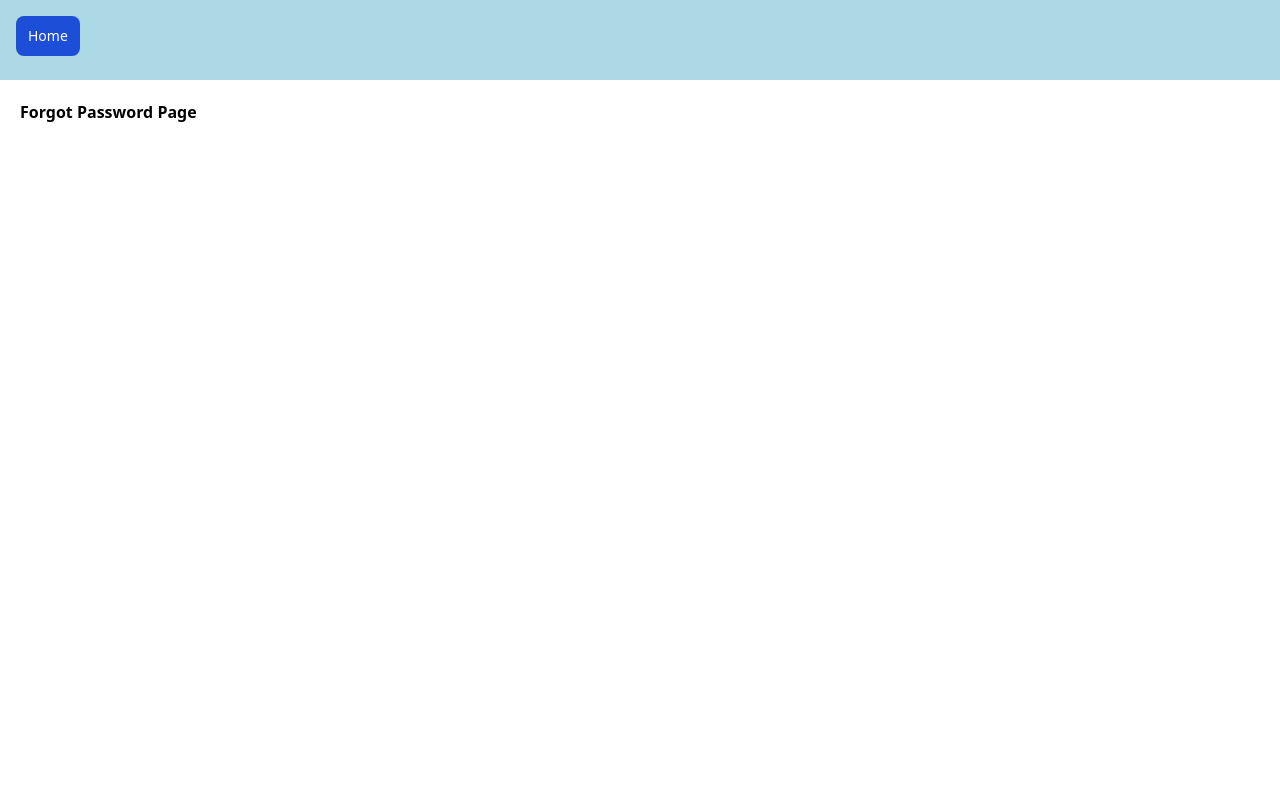
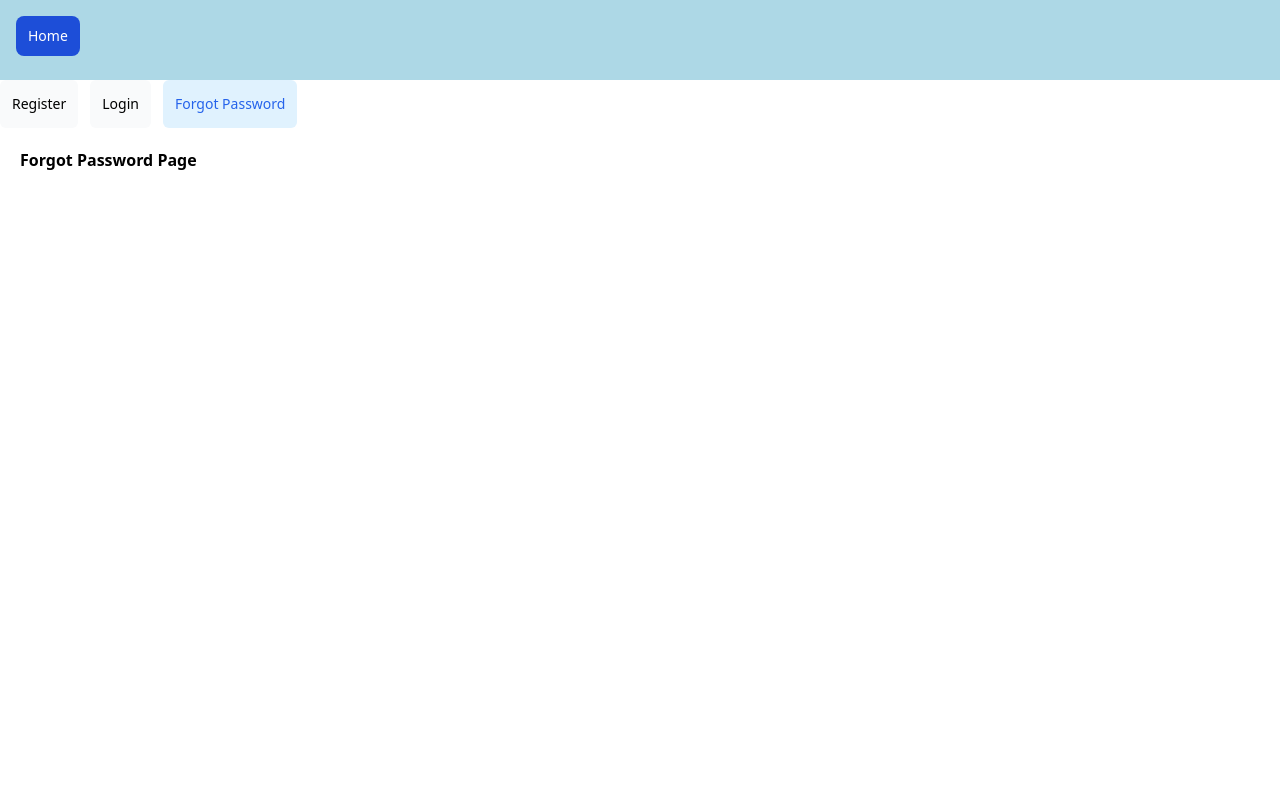
Before and after one commit to AndjDavis/nextjs-deeper-dive, a Next.js app: page /forgot-password in a window 1280 px wide. Shown: the top 800 px of the page. Built offline with nearby package versions, Linux system fonts and the light colour scheme.

Commit message:
created navlinks with active link highlighted

```diff
--- a/app/(auth)/forgot-password/page.tsx
+++ b/app/(auth)/forgot-password/page.tsx
@@ -1,7 +1,3 @@
 export default function Page() {
-	return (
-		<div className="h-screen flex flex-col gap-4 p-5">
-			<h1 className="font-bold">Forgot Password Page</h1>
-		</div>
-	);
+	return <h1 className="font-bold">Forgot Password Page</h1>;
 }
--- /dev/null
+++ b/app/(auth)/layout.tsx
@@ -0,0 +1,14 @@
+import NavLinks from "@/app/_ui/nav-links";
+
+export default function AuthLayout({
+	children,
+}: {
+	children: React.ReactNode;
+}) {
+	return (
+		<div>
+			<NavLinks />
+			<div className="h-screen flex flex-col gap-4 p-5">{children}</div>
+		</div>
+	);
+}
--- a/app/(auth)/login/page.tsx
+++ b/app/(auth)/login/page.tsx
@@ -1,7 +1,3 @@
 export default function Page() {
-	return (
-		<div className="h-screen flex flex-col gap-4 p-5">
-			<h1 className="font-bold">Login Page</h1>
-		</div>
-	);
-};
+	return <h1 className="font-bold">Login Page</h1>;
+}
--- a/app/(auth)/register/page.tsx
+++ b/app/(auth)/register/page.tsx
@@ -1,7 +1,3 @@
 export default function Page() {
-	return (
-		<div className="h-screen flex flex-col gap-4 p-5">
-			<h1 className="font-bold">Register Page</h1>
-		</div>
-	);
+	return <h1 className="font-bold">Register Page</h1>;
 }
--- /dev/null
+++ b/app/_ui/nav-links.tsx
@@ -0,0 +1,35 @@
+"use client";
+
+import Link from "next/link";
+import { usePathname } from "next/navigation";
+import clsx from "clsx";
+
+const navLinks = [
+	{ name: "Register", href: "/register" },
+	{ name: "Login", href: "/login" },
+	{ name: "Forgot Password", href: "/forgot-password" },
+];
+
+export default function NavLinks () {
+	const pathname = usePathname();
+	return (
+		<div className="flex grow space-x-2">
+			<div className="flex justify-between gap-3">
+				{navLinks.map((link) => (
+					<Link
+						href={link.href}
+						key={link.name}
+						className={clsx(
+							"flex h-[48px] grow items-center justify-center gap-2 rounded-md bg-gray-50 p-3 text-sm font-medium hover:bg-sky-100 hover:text-blue-600 md:flex-none md:justify-start md:p-2 md:px-3",
+							{
+								"bg-sky-100 text-blue-600 text-base": pathname === link.href,
+							}
+						)}
+					>
+						<p className="hidden md:block">{link.name}</p>
+					</Link>
+				))}
+			</div>
+		</div>
+	);
+}
--- a/app/page.tsx
+++ b/app/page.tsx
@@ -2,9 +2,10 @@ import { LinkButton } from "@/app/_lib/buttons";
 
 export default function Home() {
 	return (
-		<main className="min-h-screen gap-5 flex flex-col justify-start">
+		<main className="min-h-screen gap-5 flex flex-col justify-start p-5">
 			<h1>Welcome Home</h1>
-			<div className="w-52">
+			<div className="flex flex-col justify-start w-40">
+				<LinkButton href="/login">Log In</LinkButton>
 				<LinkButton href="/blog">Blog</LinkButton>
 				<LinkButton href="/products">Products</LinkButton>
 			</div>
```
